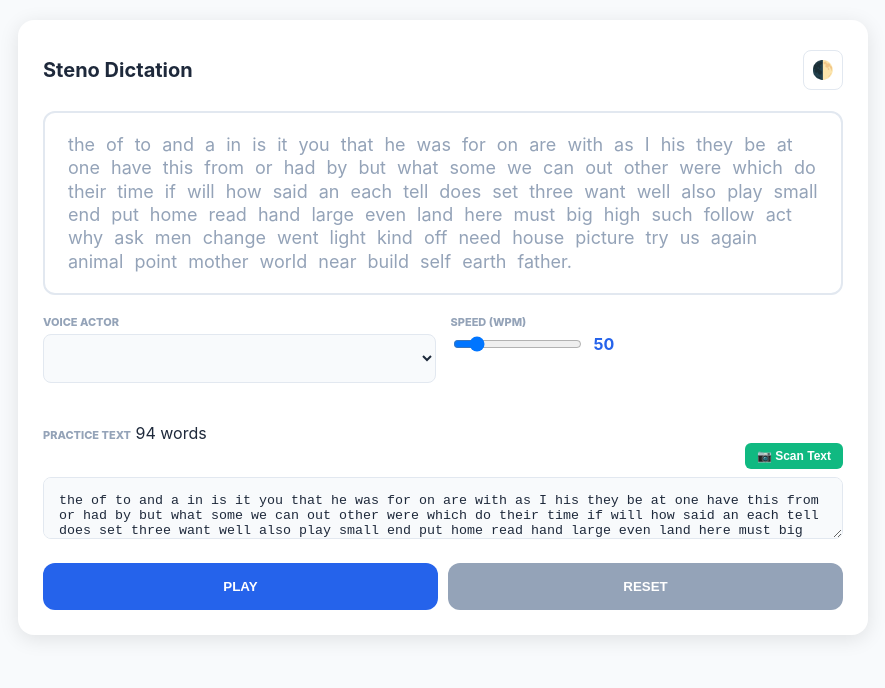
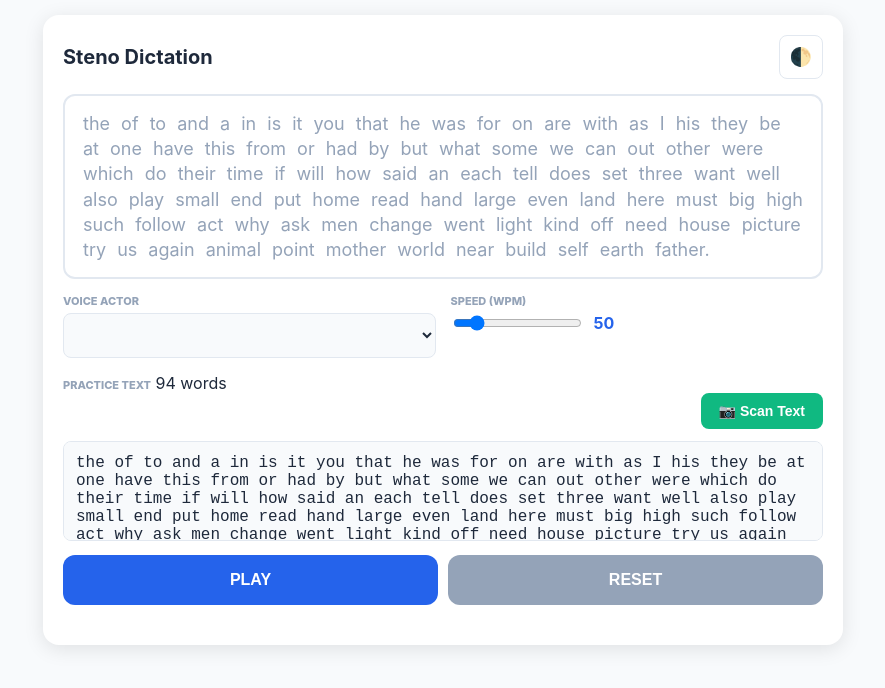
Before and after one commit to afogatt0/Steno-Dictation, a plain HTML site: page index.html in a window 1280 px wide. Shown: the whole page, without its empty margins (197-1082 px from the left). Drawn offline with Linux system fonts and the light colour scheme.

Commit message:
Add files via upload

```diff
--- a/style.css
+++ b/style.css
@@ -1,67 +1,179 @@
 :root {
-    --primary: #2563eb; --bg: #f8fafc; --card: #ffffff;
-    --text: #1e293b; --border: #e2e8f0; --highlight: #fef08a; --muted: #94a3b8; padding-bottom: 20px;
+    --primary: #2563eb;
+    --bg: #f8fafc;
+    --card: #ffffff;
+    --text: #1e293b;
+    --border: #e2e8f0;
+    --highlight: #fef08a;
+    --muted: #94a3b8;
 }
 
 body.night-theme {
-    --bg: #0f172a; --card: #1e293b; --text: #f1f5f9;
-    --border: #334155; --highlight: #854d0e; --muted: #64748b;
+    --bg: #0f172a;
+    --card: #1e293b;
+    --text: #f1f5f9;
+    --border: #334155;
+    --highlight: #854d0e;
+    --muted: #64748b;
 }
 
-h1 {
-    font-size: 20px;
+/* Base Reset */
+* {
+    box-sizing: border-box; /* Prevents elements from leaking off-screen */
+    -webkit-tap-highlight-color: transparent;
 }
 
 body {
-    font-family: 'Inter', system-ui, sans-serif; background: var(--bg);
-    color: var(--text); margin: 0; padding: 10px; display: flex; justify-content: center;
+    font-family: 'Inter', system-ui, sans-serif;
+    background: var(--bg);
+    color: var(--text);
+    margin: 0;
+    padding: 10px;
+    display: flex;
+    justify-content: center;
+    min-height: 100vh;
 }
 
 .container {
-    width: 100%; max-width: 800px; background: var(--card); padding: 25px;
-    border-radius: 16px; box-shadow: 0 4px 20px rgba(0,0,0,0.1); margin-top: 10px;
+    width: 100%;
+    max-width: 800px;
+    background: var(--card);
+    padding: 20px;
+    border-radius: 16px;
+    box-shadow: 0 4px 20px rgba(0,0,0,0.1);
+    margin-top: 5px;
+    height: fit-content;
 }
 
-header { display: flex; justify-content: space-between; align-items: center; margin-bottom: 15px; }
+header {
+    display: flex;
+    justify-content: space-between;
+    align-items: center;
+    margin-bottom: 15px;
+}
+
+h1 { font-size: 20px; margin: 0; }
 
 #displayArea {
-    width: 100%; min-height: 120px; padding: 20px; border: 2px solid var(--border);
-    border-radius: 12px; margin-bottom: 20px; font-size: 18px; line-height: 1.3;
-    background: var(--card); overflow-y: auto; box-sizing: border-box;
+    width: 100%;
+    min-height: 100px;
+    max-height: 200px; /* Constrain height on mobile */
+    padding: 15px;
+    border: 2px solid var(--border);
+    border-radius: 12px;
+    margin-bottom: 15px;
+    font-size: 18px;
+    line-height: 1.4;
+    background: var(--card);
+    overflow-y: auto;
 }
 
 .word { color: var(--muted); padding: 0 3px; display: inline-block; }
-.current-word { background: var(--highlight); color: var(--text); font-weight: bold; border-radius: 4px; transform: scale(1.1); }
+.current-word {
+    background: var(--highlight);
+    color: #000;
+    font-weight: bold;
+    border-radius: 4px;
+    transform: scale(1.05);
+}
 .past-word { color: var(--text); }
 
-.settings-grid { display: grid; grid-template-columns: 1fr 1fr; gap: 15px; margin-bottom: 20px; }
+/* Settings Grid */
+.settings-grid {
+    display: grid;
+    grid-template-columns: 1fr 1fr;
+    gap: 15px;
+    margin-bottom: 15px;
+}
+
 .input-group { display: flex; flex-direction: column; gap: 5px; }
 .label-text { font-size: 11px; font-weight: 800; text-transform: uppercase; color: var(--muted); }
 
+/* Prevent zoom on iPhone by setting font-size to 16px */
 select, textarea {
-    width: 100%; padding: 15px; border-radius: 8px; margin-bottom: 20px ;border: 1px solid var(--border);
-    background: var(--bg); color: var(--text); box-sizing: border-box;
+    width: 100%;
+    padding: 12px;
+    border-radius: 8px;
+    border: 1px solid var(--border);
+    background: var(--bg);
+    color: var(--text);
+    font-size: 16px;
 }
 
+textarea { height: 100px; margin-bottom: 10px; resize: none; }
+
 .speed-row { display: flex; align-items: center; gap: 10px; }
-#wpmVal { font-weight: bold; color: var(--primary); width: 40px; }
+#wpmVal { font-weight: bold; color: var(--primary); min-width: 35px; }
 
-.scanner-bar { margin-bottom: 8px; text-align: right; }
-.btn-scan { background: #10b981; color: white; border: none; padding: 6px 12px; border-radius: 6px; cursor: pointer; font-size: 12px; }
+/* Scanner Bar - Larger for Mobile */
+.scanner-bar { margin-bottom: 12px; text-align: right; }
+.btn-scan {
+    background: #10b981;
+    color: white;
+    border: none;
+    padding: 10px 18px;
+    border-radius: 8px;
+    cursor: pointer;
+    font-size: 14px;
+    font-weight: 600;
+}
 
-.actions { display: flex; gap: 10px; }
-button { flex: 1; padding: 16px; border: none; border-radius: 12px; font-weight: 700; cursor: pointer; transition: 0.2s; }
+/* Action Buttons */
+.actions {
+    display: flex;
+    gap: 10px;
+    margin-bottom: 20px;
+}
+
+button {
+    flex: 1;
+    padding: 16px;
+    border: none;
+    border-radius: 12px;
+    font-weight: 700;
+    cursor: pointer;
+    transition: 0.2s;
+    font-size: 16px;
+}
+
 .btn-play { background: var(--primary); color: white; }
 .btn-stop { background: var(--muted); color: white; }
-.btn-icon { background: none; border: 1px solid var(--border); flex: 0; padding: 8px; font-size: 18px; border-radius: 8px; }
+.btn-icon {
+    background: none;
+    border: 1px solid var(--border);
+    flex: 0;
+    padding: 10px;
+    font-size: 18px;
+    border-radius: 8px;
+}
 
-/* Modal Styles */
-.modal { display: none; position: fixed; z-index: 1000; left: 0; top: 0; width: 100%; height: 100%; background: rgba(0,0,0,0.9); align-items: center; justify-content: center; }
-.modal-content { background: var(--card); padding: 20px; border-radius: 16px; width: 90%; max-width: 500px; }
-#video { border-radius: 10px; background: #000; margin-bottom: 10px; }
-.status-msg { color: var(--primary); font-size: 14px; margin-bottom: 10px; }
+/* Modal / Camera Overlay */
+.modal {
+    display: none;
+    position: fixed;
+    z-index: 1000;
+    left: 0; top: 0;
+    width: 100%; height: 100%;
+    background: rgba(0,0,0,0.9);
+    align-items: center;
+    justify-content: center;
+}
 
+.modal-content {
+    background: var(--card);
+    padding: 15px;
+    border-radius: 16px;
+    width: 95%;
+    max-width: 500px;
+}
+
+#video { width: 100%; border-radius: 10px; background: #000; margin-bottom: 10px; }
+
+/* Mobile Specific Tweaks */
 @media (max-width: 600px) {
-    .settings-grid { grid-template-columns: 1fr; }
-    .container { padding: 15px; }
+    .settings-grid { grid-template-columns: 1fr; gap: 10px; }
+    .actions { flex-direction: column; } /* Stack Play/Stop vertically */
+    .container { padding: 15px; margin-top: 0; }
+    h1 { font-size: 18px; }
+    #displayArea { min-height: 80px; font-size: 17px; }
 }
```
